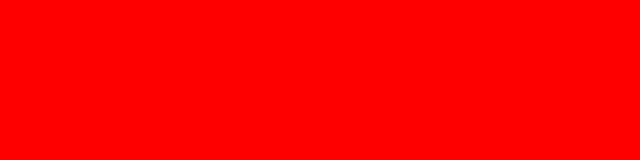
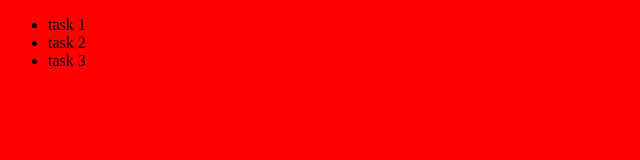
Before and after one commit to senukaransath/git-demo, a plain HTML site: page index.html in a window 1280 px wide. Shown: the whole page, without its empty margins (0-640 px from the left). Drawn offline with Linux system fonts and the light colour scheme.

Commit message:
added todo list

```diff
--- a/index.html
+++ b/index.html
@@ -8,6 +8,10 @@
     <title>Document</title>
 </head>
 <body>
-
+    <ul>
+        <li>task 1</li>
+        <li>task 2</li>
+        <li>task 3</li>
+    </ul>
 </body>
 </html>
```
